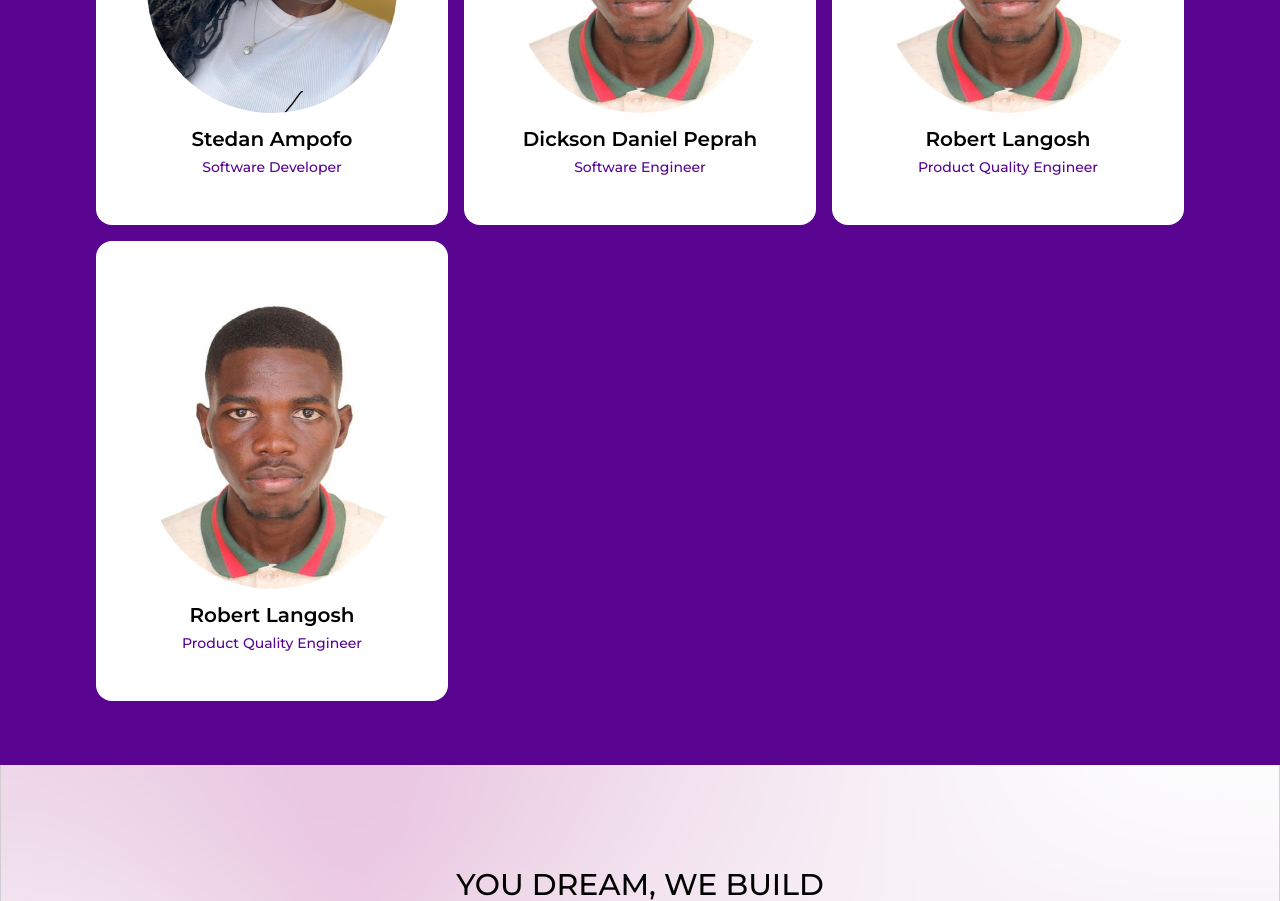
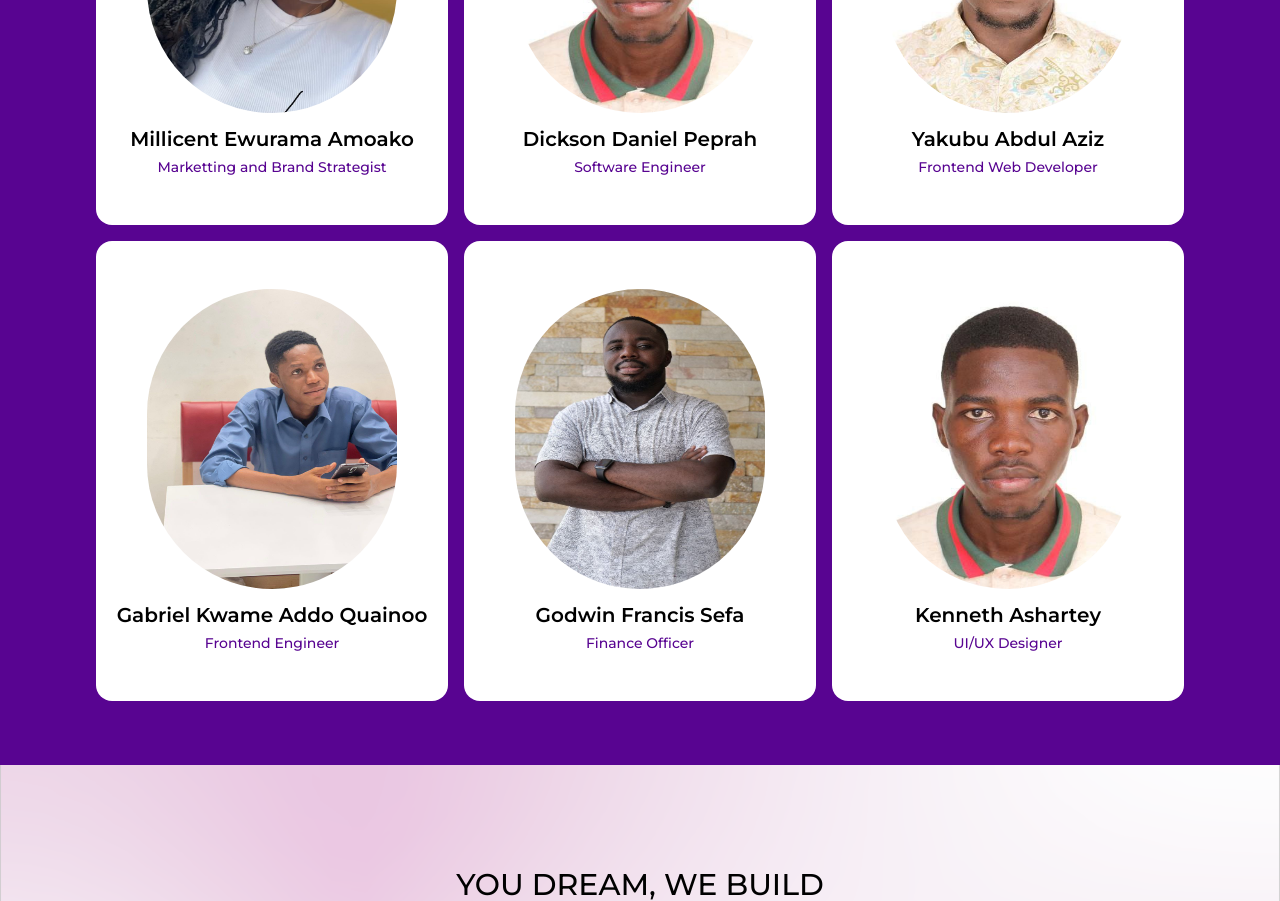
Before and after one commit to aetech24/aetech-site, a React (Vite) app: page /about in a window 1280 px wide. Shown: the part 2720-3621 px from the top of the page. Built offline with nearby package versions, Linux system fonts and the light colour scheme; a web font is replaced by a local one.

Commit message:
Updated the details of members

```diff
--- a/src/constants/index.js
+++ b/src/constants/index.js
@@ -4,6 +4,8 @@ import Stedan from '../assets/team/Stedan.jpg'
 import Obed from '../assets/team/Obed.jpg'
 import Ken from '../assets/team/Ken.jpg'
 import Godwin from '../assets/team/Godwin.jpg'
+import Gabriel from '../assets/team/gabriel.jpg'
+import Aziz from '../assets/team/aziz.jpg'
 import Millicent from '../assets/team/millicent.jpg'
 import Temiperi from '../assets/projects/temiperi.png'
 import Temiperi2 from '../assets/projects/temiperi2.jpg'
@@ -63,7 +65,7 @@ export const team = [
         bio: "A passionate engineer with over 3 years of experience in quality and highly optimized software development, with specializing in automated testing frameworks and continuous integration pipelines.",
         expertise: [
             "Database management",
-        "Frontend development",
+            "Frontend development",
             "CI/CD Implementation",
             "Performance Testing",
             "API Testing"
@@ -102,11 +104,13 @@ export const team = [
         role: "Graphic designer",
         bio: "Relevant Coursework: Calculus I, Programming I(C++) & II (Java, Python, C#, PHP, JavaScript), Data Structures & Algorithms, Web Technologies & Development, Advanced Web Technologies, Software Engineering I, Microsoft Office Productivity Tools (Word, Excel, PowerPoint), UI/UX Designing and Graphic Designing.",
         expertise: [
+            "UI/UX Designing",
+            "Graphic Designing",
+            "Database management",
+            "Frontend development",
+            "Video Editing",
+            "API Testing",
             "Quality Assurance",
-            "Test Automation",
-            "CI/CD Implementation",
-            "Performance Testing",
-            "API Testing"
         ],
         experience: [
             {
@@ -121,11 +125,7 @@ export const team = [
             institution: "University of Ghana",
             year: "2026"
         },
-        certifications: [
-            "AWS Certified Developer",
-            "ISTQB Advanced Level Test Automation Engineer",
-            "Selenium Certified Professional"
-        ],
+        certifications: [],
         social: {
             linkedin: "https://linkedin.com/in/robert-langosh",
             github: "https://github.com/rlangosh",
@@ -167,16 +167,16 @@ export const team = [
     },
     {
         image: Millicent,
-        name: "Stedan Ampofo",
-        role: "Software Developer",
-        bio: "I am a highly motivated individual who  strives to solve world problems with the skills I have acquired in software development.",
-        // expertise: [
-        //     "Quality Assurance",
-        //     "Test Automation",
-        //     "CI/CD Implementation",
-        //     "Performance Testing",
-        //     "API Testing"
-        // ],
+        name: "Millicent Ewurama Amoako",
+        role: "Marketting and Brand Strategist",
+        bio: "A highly adaptable and goal-driven with strong verbal communication, interpersonal, and data management skills. I am a team-oreinted professional with excellent organizational and problem-solving abilities. I thrive in fast-paced environments and collaborate effectively with others to acheive goals efficiently and successfully.",
+        expertise: [
+            "Good verbal and communication skills",
+            "Proficient in Microsoft Word and PowerPoint",
+            "Proficient in data entry",
+            "Solid Understanding of social media platforms and engagement strategies",
+            "API Testing"
+        ],
         experience: [
             {
                 position: "Intern",
@@ -255,40 +255,104 @@ export const team = [
         }
     },
     {
-        image: Ken,
-        name: "Robert Langosh",
-        role: "Product Quality Engineer",
-        bio: "A passionate engineer with over 8 years of experience in quality assurance and product development. Specializing in automated testing frameworks and continuous integration pipelines.",
+        image: Aziz,
+        name: "Yakubu Abdul Aziz",
+        role: "Frontend Web Developer",
+        bio: "Highly motivated and results-driven professional with a proven track record in marketting and a passion for digital strategies. Seeking a challenging role in a dynamic company where I can leverage my skills to drive growth and contribution to the success of the organization.",
         expertise: [
-            "Quality Assurance",
-            "Test Automation",
-            "CI/CD Implementation",
-            "Performance Testing",
-            "API Testing"
+            "Frontend Development",
         ],
         experience: [
             {
-                position: "Senior QA Engineer",
-                company: "Tech Solutions Inc.",
-                duration: "2020-Present",
-                description: "Lead a team of 5 QA engineers, implemented automated testing frameworks that reduced testing time by 60%"
-            },
+                position: "Graduate Internship",
+                company: "Eastern Regional Hospital, Koforidua",
+                duration: "2021 - 2022",
+                description: "Provided technical support to employees, troubleshooting hardware and software issues."
+            }
+        ],
+        education: {
+            degree: "B.Sc. Computer Engineering",
+            institution: "Ghana Communication Technology University (GCTU)",
+            year: "2017 - 2021"
+        },
+        certifications: [],
+        social: {
+            linkedin: "https://linkedin.com/in/robert-langosh",
+            github: "https://github.com/rlangosh",
+            twitter: "https://twitter.com/rlangosh"
+        }
+    },
+    {
+        image: Gabriel,
+        name: "Gabriel Kwame Addo Quainoo",
+        role: "Frontend Engineer",
+        bio: "I am a motivated and enthusiastic professional full-stack software engineer for both web and mobile apps with a strong passion for developing scalable web and mobile applications and solving real-life problems through technology with a solid computer science and mathematics foundation. Committed to developing user friendly and scalable software solutions to enhance user experiences. Seeking opportunities to contribute to innovative projects and collaborate with talented teams.",
+        expertise: [
+            "Frontend Development",
+            "UI/UX Design",
+            "Database Management",
+            "API Integration",
+            "Mobile App Development"
+        ],
+        experience: [
             {
-                position: "QA Engineer",
-                company: "Digital Innovations Ltd",
-                duration: "2017-2020",
-                description: "Developed and maintained test suites for web and mobile applications"
+                position: "Intern",
+                company: "Ideation Axis",
+                duration: "2024 - 2024",
+                description: "Collaborated with a team to design and implement a user interface and user experience for a project platform."
             }
         ],
         education: {
             degree: "B.Sc. Computer Science",
-            institution: "University of Technology",
-            year: "2016"
+            institution: "University of Ghana",
+            year: "2023 - 2026"
         },
         certifications: [
-            "AWS Certified Developer",
-            "ISTQB Advanced Level Test Automation Engineer",
-            "Selenium Certified Professional"
+            "Social Justice Hackathon",
+            "Mini-Medi Hackathon",
+            "Software Development Bootcamp"
+        ],
+        social: {
+            linkedin: "https://linkedin.com/in/robert-langosh",
+            github: "https://github.com/rlangosh",
+            twitter: "https://twitter.com/rlangosh"
+        }
+    },
+    {
+        image: Godwin,
+        name: "Godwin Francis Sefa",
+        role: "Finance Officer",
+        bio: "Detailed oreinted accounting professional witth two years of experience in accounts and audit firm, focusing on financial statement preparation, account reconcilation and budget management. Skilled in ensuring compliance with accounting standards and streamlining reporting processes to improve efficiency.",
+        expertise: [
+            "Budget management and forecasting",
+            "Financial Data Analysis",
+            "Financial Statement Preparation",
+            "Tax Preparation and Filing",
+            "Account Reconcilation"
+        ],
+        experience: [
+            {
+                position: "Finance Officer",
+                company: "Bargains Center Limited",
+                duration: "2023 - 2024",
+                description: "Oversaw all accounting functions, including general ledger management, financial statement preparation, and month-end closing processes."
+            },
+            {
+                position: "Audit Associate",
+                company: "SNG Pedabo Associates",
+                duration: "2022 - 2024",
+                description: "Assisted in conducting external audits for a range of clients, including private, external and non-profit organizations."
+            },
+        ],
+        education: {
+            degree: "B.Sc. Business Adminstration",
+            institution: "Kwame Nkrumah University of Science and Technology",
+            year: "2018 - 2022"
+        },
+        certifications: [
+            "ALX Financial Analyst Program",
+            "KPMG virtual Experience in Audit and Assurance",
+            "PwC Virtual Experience Program in Digital Assurance"
         ],
         social: {
             linkedin: "https://linkedin.com/in/robert-langosh",
@@ -298,39 +362,37 @@ export const team = [
     },
     {
         image: Ken,
-        name: "Robert Langosh",
-        role: "Product Quality Engineer",
-        bio: "A passionate engineer with over 8 years of experience in quality assurance and product development. Specializing in automated testing frameworks and continuous integration pipelines.",
+        name: "Kenneth Ashartey",
+        role: "UI/UX Designer",
+        bio: "A UI/UX Designer with over two years of experience looking to build impressive digital products. Creative problem solver with a passion for innovation and a deep understanding of design principles. Skilled in creating visually stunning interfaces and optimizing user experiences.",
         expertise: [
-            "Quality Assurance",
-            "Test Automation",
-            "CI/CD Implementation",
-            "Performance Testing",
-            "API Testing"
+            "UI/UX Design",
+            "User Centric Design",
+            "Good communication skills",
         ],
         experience: [
             {
-                position: "Senior QA Engineer",
-                company: "Tech Solutions Inc.",
-                duration: "2020-Present",
-                description: "Lead a team of 5 QA engineers, implemented automated testing frameworks that reduced testing time by 60%"
+                position: "Finance Officer",
+                company: "Bargains Center Limited",
+                duration: "2023 - 2024",
+                description: "Oversaw all accounting functions, including general ledger management, financial statement preparation, and month-end closing processes."
             },
             {
-                position: "QA Engineer",
-                company: "Digital Innovations Ltd",
-                duration: "2017-2020",
-                description: "Developed and maintained test suites for web and mobile applications"
-            }
+                position: "Audit Associate",
+                company: "SNG Pedabo Associates",
+                duration: "2022 - 2024",
+                description: "Assisted in conducting external audits for a range of clients, including private, external and non-profit organizations."
+            },
         ],
         education: {
-            degree: "B.Sc. Computer Science",
-            institution: "University of Technology",
-            year: "2016"
+            degree: "B.Sc. Business Adminstration",
+            institution: "Kwame Nkrumah University of Science and Technology",
+            year: "2018 - 2022"
         },
         certifications: [
-            "AWS Certified Developer",
-            "ISTQB Advanced Level Test Automation Engineer",
-            "Selenium Certified Professional"
+            "ALX Financial Analyst Program",
+            "KPMG virtual Experience in Audit and Assurance",
+            "PwC Virtual Experience Program in Digital Assurance"
         ],
         social: {
             linkedin: "https://linkedin.com/in/robert-langosh",
@@ -341,7 +403,7 @@ export const team = [
 ]
 
 export const head =[
-    {image: Samuella, name: "Samuella Langosh", role: "General Manager", testimonial: "AeTech is a top tech company that helps build softwares for bigger organizations."},
+    {image: Samuella, name: "Ephraim ", role: "CEO", testimonial: "AeTech is a top tech company that helps build softwares for bigger organizations."},
     {image: Samuella, name: "Samuella Langosh", role: "General Manager", testimonial: "AeTech is a top tech company that helps build softwares for bigger organizations."},
     {image: Godwin, name: "Samuella Langosh", role: "General Manager", testimonial: "AeTech is a top tech company that helps build softwares for bigger organizations."},
 ]
```
Also changed, not shown: src/assets/team/gabriel.jpg (added).
